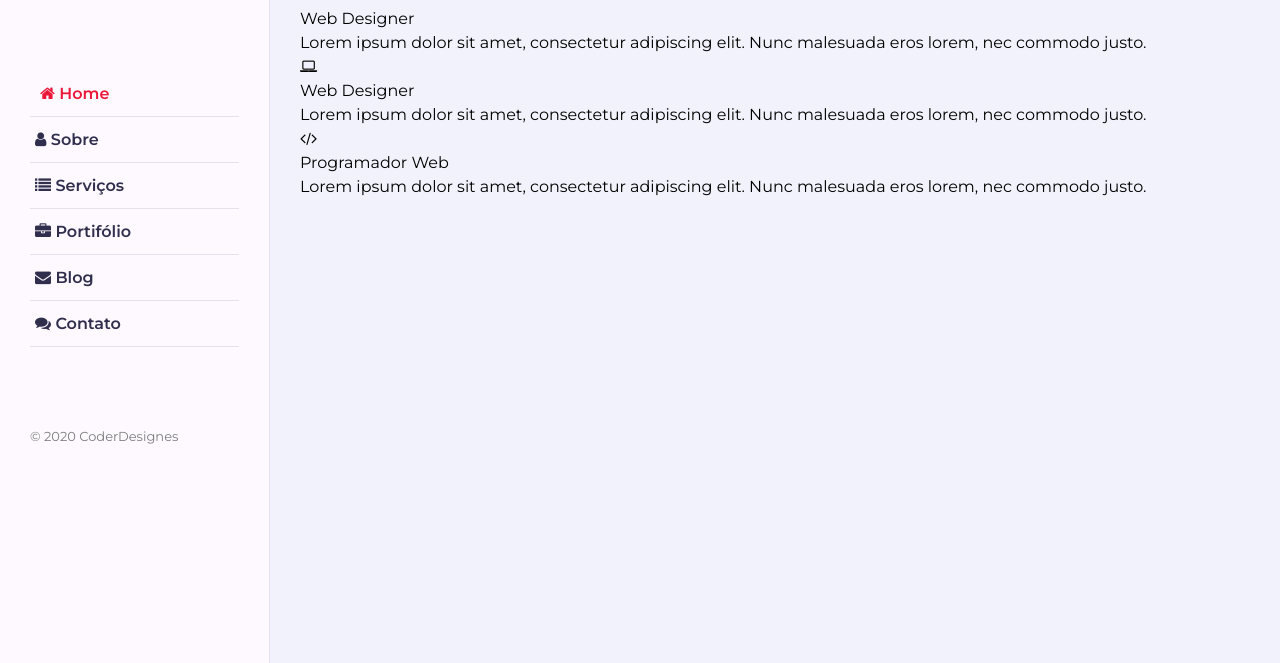
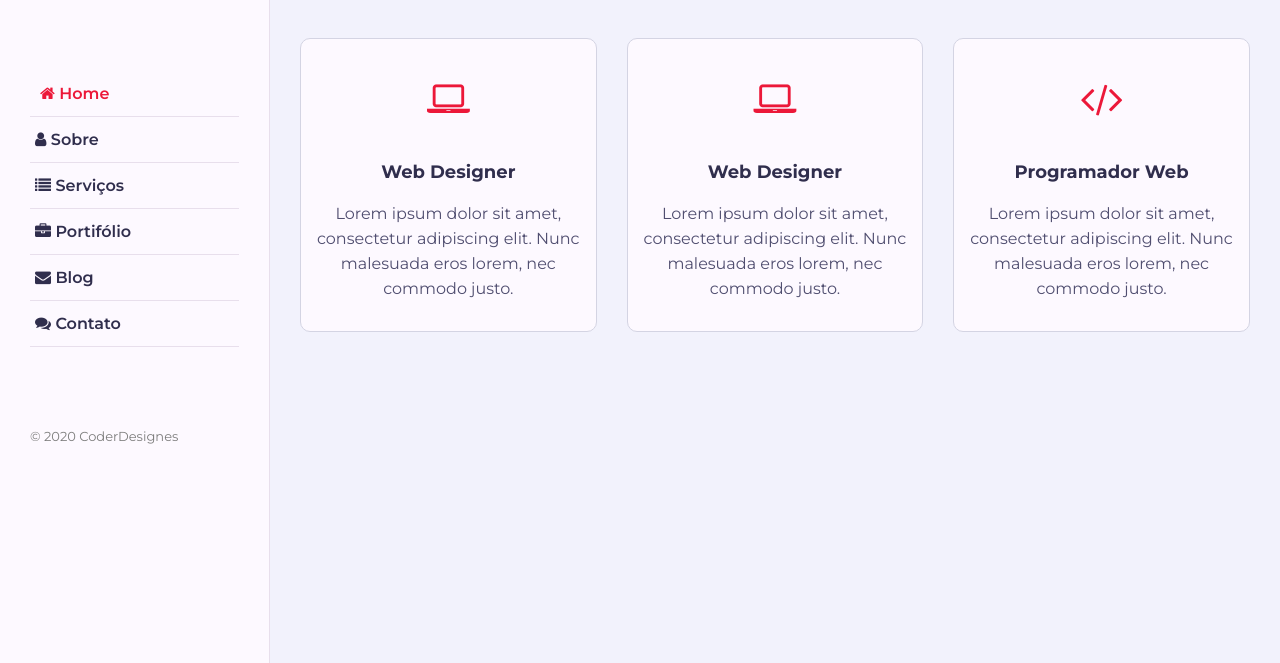
Before and after one commit to cosmeg5/portif-lio, a plain HTML site: page index.html in a window 1280 px wide. Shown: the part 137-800 px from the top of the page. Drawn offline with Linux system fonts and the light colour scheme.

Commit message:
Concluindo a parte Serviços

```diff
--- a/css/skins/pink.css
+++ b/css/skins/pink.css
@@ -6,11 +6,13 @@
     border-right: 4px solid #ec1839;
     border-bottom: 4px solid #ec1839;
 }
+.service-item .service-item-inner .icon .fa,
 .about .about-content .about-text h3 span,
 .aside .nav li a:hover,
 .aside .nav li a.active{
     color:#ec1839
 }
+.service-item .service-item-inner .icon:hover,
 .about .about-content .skills .skill-item .progress .progress-in,
 .btn,
 .section-title h2::after,
--- a/css/style.css
+++ b/css/style.css
@@ -349,3 +349,63 @@
     font-weight: 400;
     color:#302e4d;
 }
+/* Servise section*/
+.service .container {
+    padding-bottom: 40px;
+}
+.service-item {
+    margin-top: 40px;
+    padding: 15px;
+    -ms-flex: 0 0 33 33%;
+    flex: 0 0 33 33%;
+    max-width: 33.33%;
+    margin-bottom: 30px;
+    display: -ms-flexbox;
+    display: flex;
+}
+.service-item .service-item-inner {
+    background-color: #fdf9ff;
+    border: 1px solid #d4d4e3;
+    border-radius: 10px;
+    padding: 30px 15px;
+    text-align: center;
+    -webkit-transition: all 0.5s ease;
+    transition: all 0.5s ease;
+}
+.service-item .service-item-inner:hover {
+    -webkit-box-shadow: 0 0 20px rgba(48,46,77,0.15);
+    box-shadow: 0 0 20px rgba(48,46,77,0.15);
+}
+.service-item .service-item-inner .icon {
+    height: 60px;
+    width: 60px;
+    display: block;
+    margin: 0 auto 30px;
+    text-align: center;
+    border-radius: 50%;
+    -webkit-transition: all 0.5s ease;
+    transition: all 0.5s ease;
+}
+.service-item .service-item-inner .icon .fa {
+    font-size: 40px;
+    line-height: 60px;
+    -webkit-transition: all 0.5s ease;
+    transition: all 0.5s ease;
+}
+.service-item .service-item-inner .icon:hover .fa {
+    font-size: 25px;
+    color: #ffffff;
+}
+.service-item .service-item-inner h4 {
+    font-size: 18px;
+    margin-bottom: 15px;
+    color: #302e4d;
+    font-weight: 700;
+    text-transform: capitalize;
+}
+.service-item .service-item-inner p {
+    font-size: 16px;
+    color: #504e70;
+    line-height:25px;
+    margin: 0px;
+}
--- a/index.html
+++ b/index.html
@@ -159,7 +159,7 @@
                 <div class="row">
                     <!--Service Item-->
                     <div class="service-item padd-15">
-                        <div class="servic-item-inner">
+                        <div class="service-item-inner">
                             <div class="icon"><i class="fa fa-laptop"></i></div>
                             <h4>Web Designer</h4>
                             <p>Lorem ipsum dolor sit amet, consectetur adipiscing elit. Nunc malesuada eros lorem, nec commodo justo.</p>
@@ -168,7 +168,7 @@
                     <!--Service Item End-->
                      <!--Service Item-->
                      <div class="service-item padd-15">
-                        <div class="servic-item-inner">
+                        <div class="service-item-inner">
                             <div class="icon"><i class="fa fa-laptop"></i></div>
                             <h4>Web Designer</h4>
                             <p>Lorem ipsum dolor sit amet, consectetur adipiscing elit. Nunc malesuada eros lorem, nec commodo justo.</p>
@@ -177,7 +177,7 @@
                     <!--Service Item End-->
                      <!--Service Item-->
                      <div class="service-item padd-15">
-                        <div class="servic-item-inner">
+                        <div class="service-item-inner">
                             <div class="icon"><i class="fa fa-code"></i></div>
                             <h4>Programador Web</h4>
                             <p>Lorem ipsum dolor sit amet, consectetur adipiscing elit. Nunc malesuada eros lorem, nec commodo justo.</p>
```
Also changed, not shown: 1 other file.
